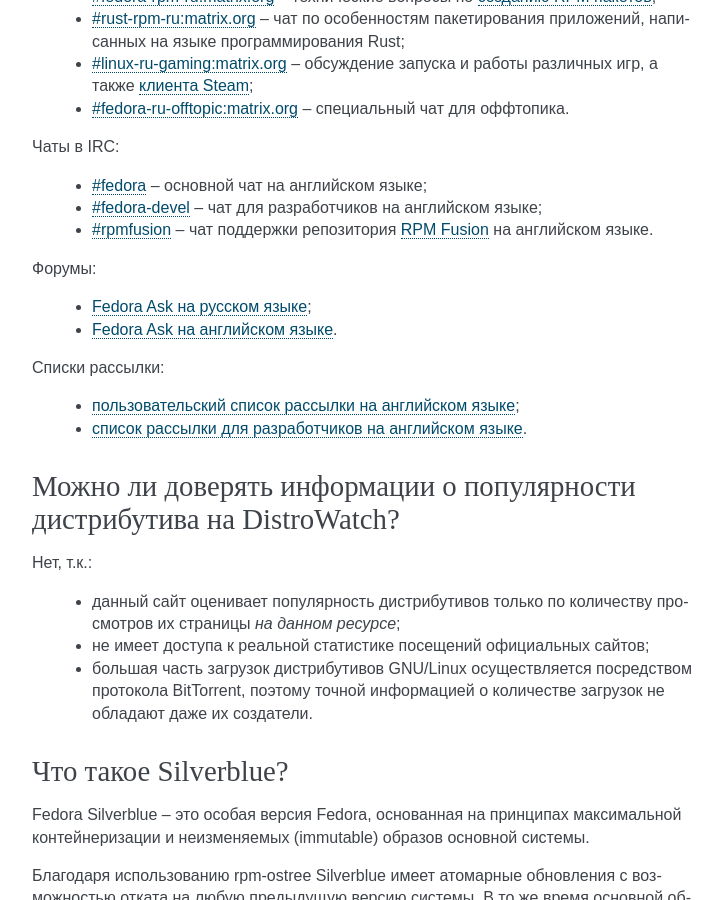
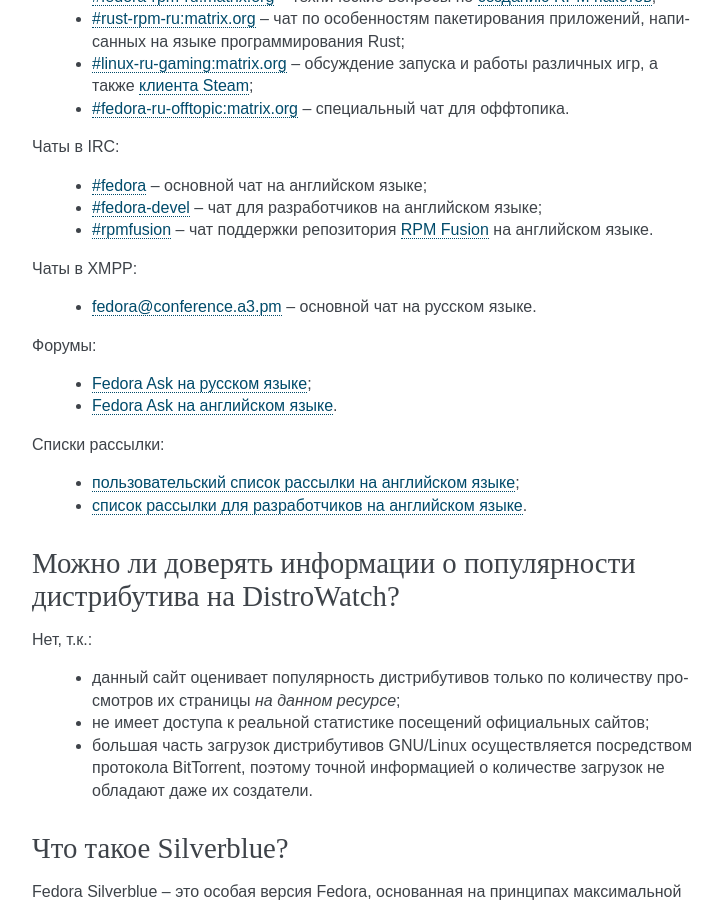
Before and after one commit to RussianFedora/FAQ, a Sphinx documentation site: the page built from source/generic-info.rst, in a window 1280 px wide and 900 px high, scrolled down 4137 px. Shown: the whole window, without its empty margins (388-1110 px from the left). Built offline with Sphinx 7.4.7, drawn with Linux system fonts in a browser that asks for light colours; comment, search, counter and statistics services are not loaded.

Commit message:
Added XMPP conference. (#69)

```diff
--- a/source/generic-info.rst
+++ b/source/generic-info.rst
@@ -241,6 +241,10 @@
   * `#fedora-devel <https://webchat.freenode.net/?channels=#fedora-devel>`__ -- чат для разработчиков на английском языке;
   * `#rpmfusion <https://webchat.freenode.net/?channels=#rpmfusion>`__ -- чат поддержки репозитория :ref:`RPM Fusion <rpmfusion>` на английском языке.
 
+Чаты в XMPP:
+
+  * `fedora@conference.a3.pm <xmpp:fedora@conference.a3.pm?join>`__ -- основной чат на русском языке.
+
 Форумы:
 
   * `Fedora Ask на русском языке <https://ask.fedoraproject.org/ru/questions/>`__;
```
